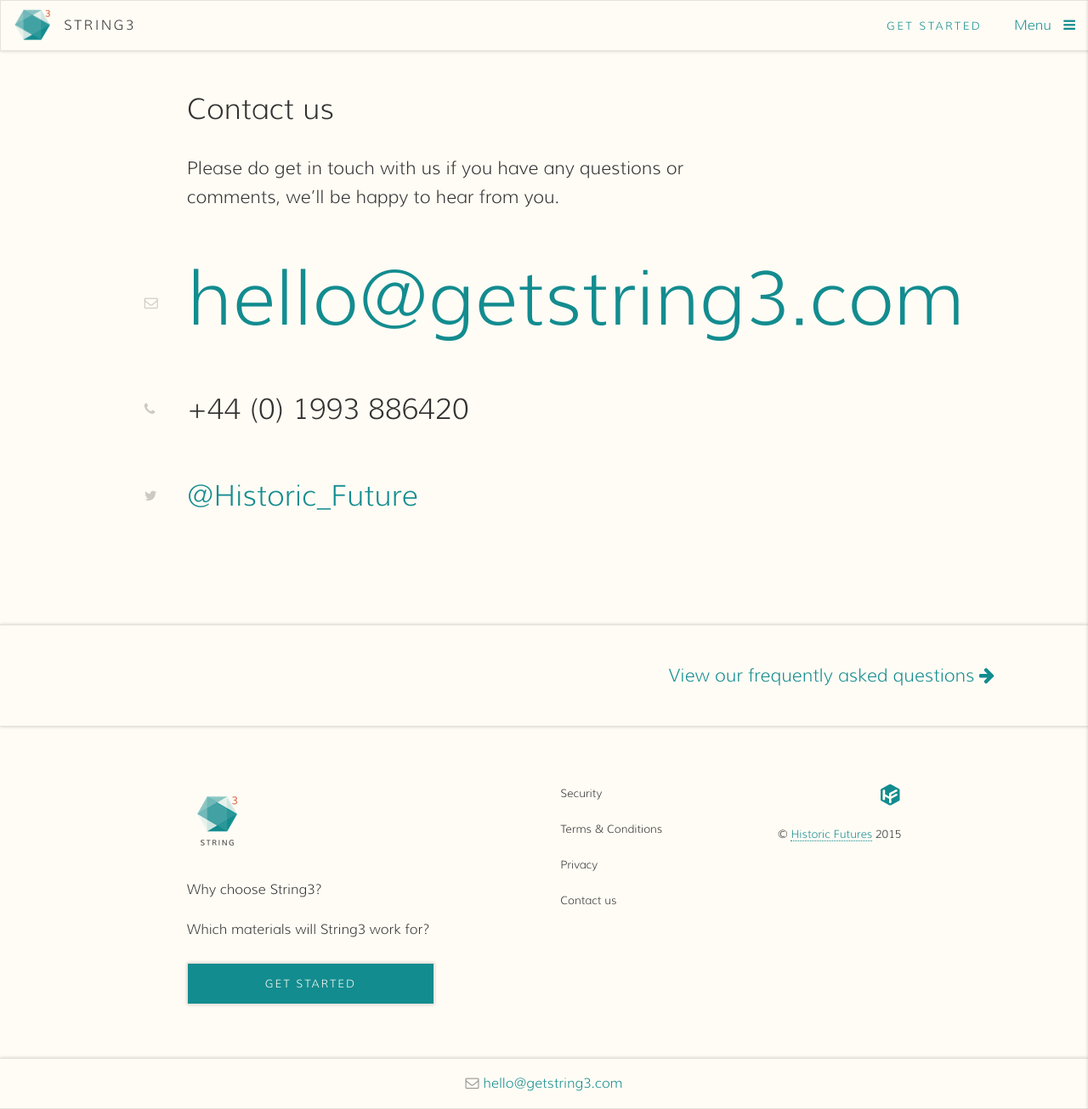
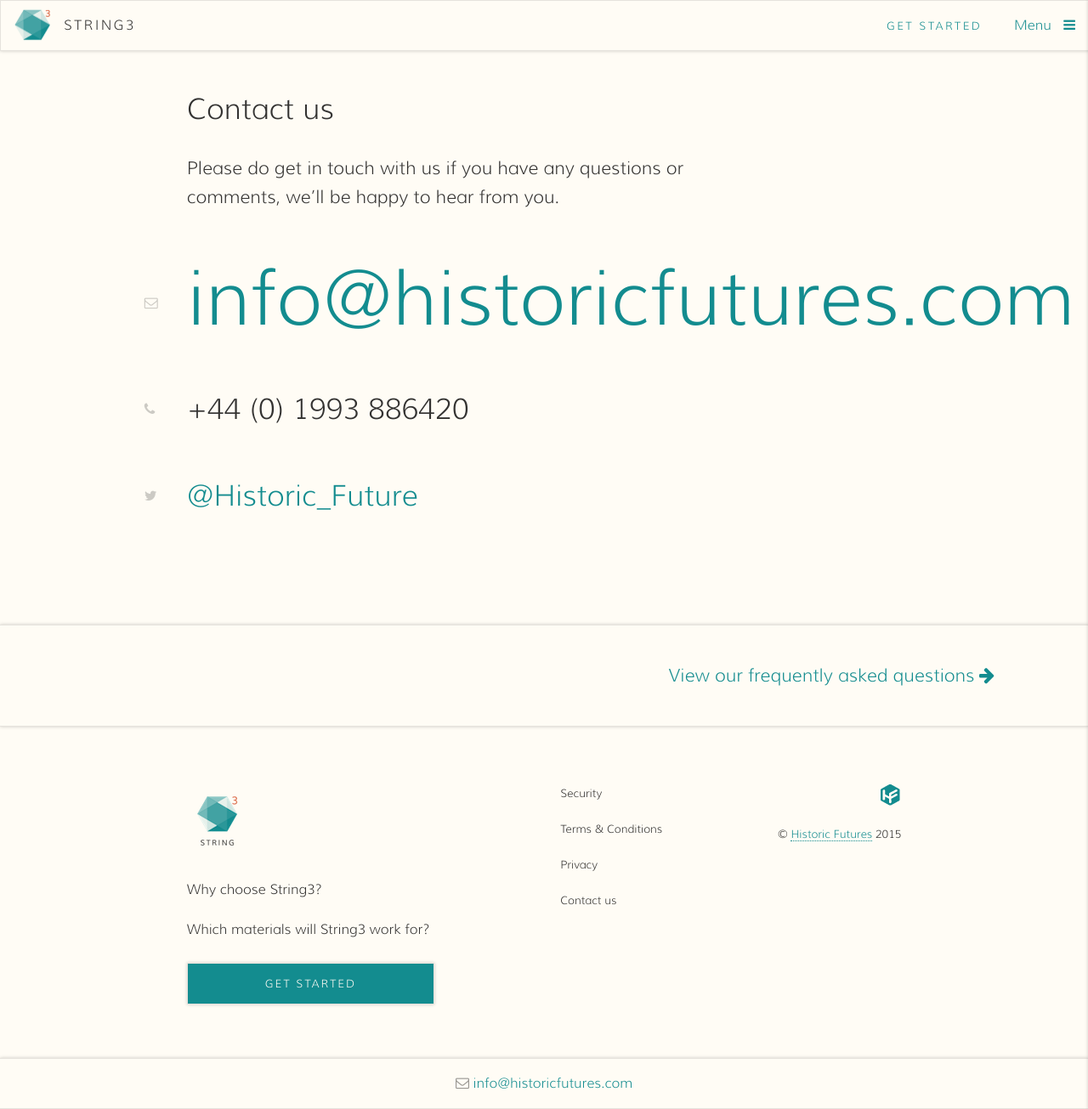
Before and after one commit to HistoricFutures/getstring3.com, a Jekyll site: the page built from contact/index.html, in a window 1280 px wide and 1305 px high. Shown: the whole window at 85% size. Built offline with Jekyll 4.4.1, drawn with Linux system fonts in a browser that asks for light colours; Markdown is read by kramdown in place of the engine named in the settings.

Commit message:
Change email and Minerals

```diff
--- a/_config.yml
+++ b/_config.yml
@@ -12,7 +12,7 @@
       example2title: "Forestry"
       example3: "Mining"
       example3title: "Mining and minerals"
-      email: "hello@getstring3.com"
+      email: "info@historicfutures.com"
 collections:
   why:
     output: false
--- a/_examples/mining.html
+++ b/_examples/mining.html
@@ -2,7 +2,7 @@
 layout: example
 title:  "Welcome - Mining and Minerals"
 pagename: "Mining"
-pagetitle: "Mining and minerals"
+pagetitle: "Mining and Minerals"
 stage1: "Finished product containing tungsten"
 stage1Verb: "manufacture"
 stage1PastVerb: "Manufactured"
--- a/_includes/foot.html
+++ b/_includes/foot.html
@@ -34,6 +34,10 @@
         </div><!--/wrapper__inner-->
       </div><!--/wrapper-->
       <script src="http://code.jquery.com/jquery-latest.js"></script>
+        <script src="/assets/jquery/vendor/jquery.fittext.js"></script>
+        <script>
+          jQuery("#fit-text").fitText();
+        </script>
       <script>
       $( document ).ready(function() {
         $( ".main-nav" ).clone().insertAfter( ".header" ).addClass("side-nav");
--- a/_sass/design/contact.scss
+++ b/_sass/design/contact.scss
@@ -12,6 +12,11 @@
 		@include font-size($b-scale-3);
 		border-bottom:0;
 	}
+	dl {
+		width:100%;
+		display:block;
+		float:left;
+	}
 	dt {
 		clear:left;
 		float:left;
@@ -24,6 +29,7 @@
 		float:left;
 		@include margin-bottom($a-scale-4);
 		line-height:1;
+		width:100%;
 	}
 }
 
--- /dev/null
+++ b/assets/jquery/vendor/jquery.fittext.js
@@ -0,0 +1,43 @@
+/*global jQuery */
+/*!
+* FitText.js 1.2
+*
+* Copyright 2011, Dave Rupert http://daverupert.com
+* Released under the WTFPL license
+* http://sam.zoy.org/wtfpl/
+*
+* Date: Thu May 05 14:23:00 2011 -0600
+*/
+
+(function( $ ){
+
+  $.fn.fitText = function( kompressor, options ) {
+
+    // Setup options
+    var compressor = kompressor || 1,
+        settings = $.extend({
+          'minFontSize' : Number.NEGATIVE_INFINITY,
+          'maxFontSize' : Number.POSITIVE_INFINITY
+        }, options);
+
+    return this.each(function(){
+
+      // Store the object
+      var $this = $(this);
+
+      // Resizer() resizes items based on the object width divided by the compressor * 10
+      var resizer = function () {
+        $this.css('font-size', Math.max(Math.min($this.width() / (compressor*10), parseFloat(settings.maxFontSize)), parseFloat(settings.minFontSize)));
+      };
+
+      // Call once to set.
+      resizer();
+
+      // Call on resize. Opera debounces their resize by default.
+      $(window).on('resize.fittext orientationchange.fittext', resizer);
+
+    });
+
+  };
+
+})( jQuery );
--- a/contact/index.html
+++ b/contact/index.html
@@ -11,7 +11,7 @@
 	<div class="contact-details standard-full">
 		<dl>
 			<dt><i class="fa fa-envelope-o"></i><span class="sr-only">Email</span></dt>
-			<dd class="email"><a href="mailto:{{ page.email }}">{{ page.email }}</a></dd>
+			<dd class="email" ><a href="mailto:{{ page.email }}">{{ page.email }}</a></dd>
 			<dt><i class="fa fa-phone"></i><span class="sr-only">Phone</span></dt>
 			<dd class="tel"><a href="tel:+441993886420">+44 (0) 1993 886420</a></dd>
 			<dt><i class="fa fa-twitter"></i><span class="sr-only">Twitter</span></dt>
```
